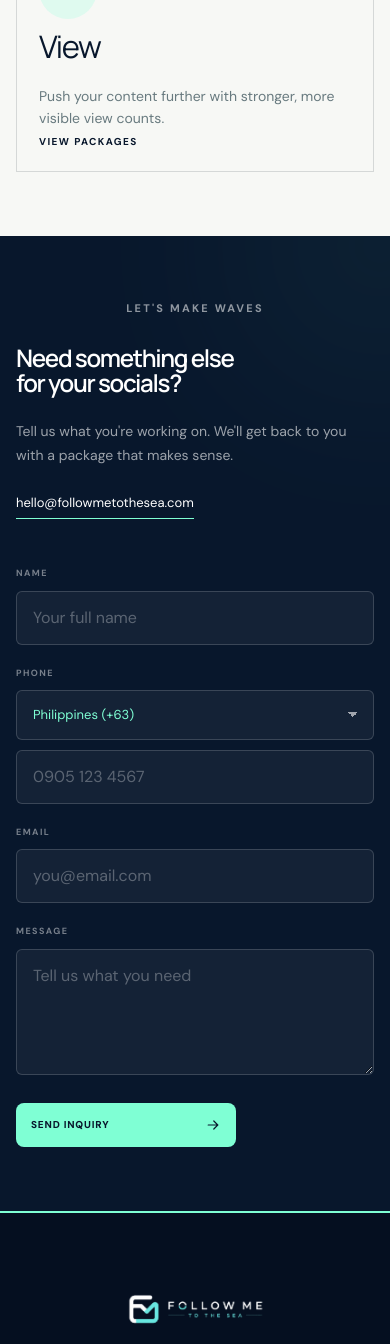
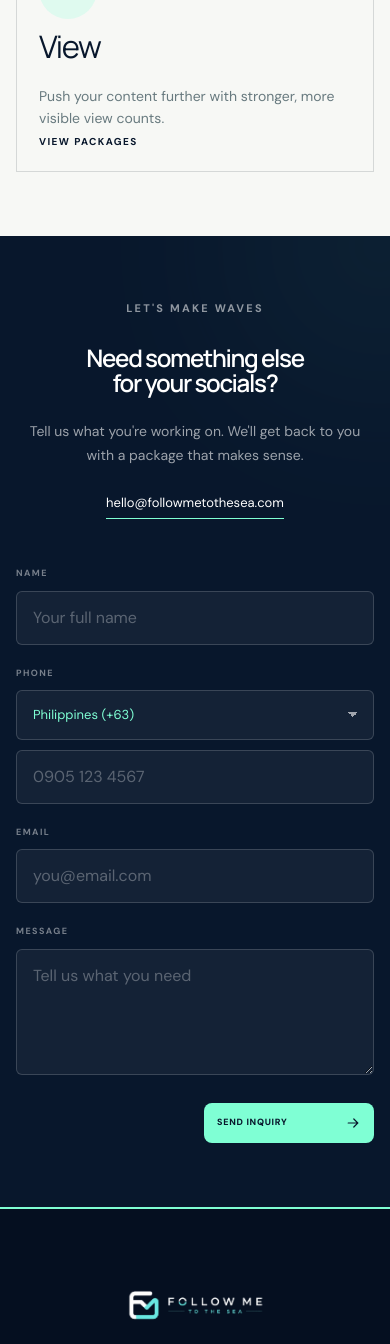
Before and after one commit to kenneth-tech/Followmetothesea, a Next.js app: page / in a window 390 px wide. Shown: the part 5011-6355 px from the top of the page. Built offline with nearby package versions, Linux system fonts and the light colour scheme.

Commit message:
Minor Fix

```diff
--- a/package.json
+++ b/package.json
@@ -11,6 +11,7 @@
   },
   "dependencies": {
     "@supabase/supabase-js": "^2.112.3",
+    "@vercel/analytics": "^2.0.1",
     "@vercel/speed-insights": "^2.0.0",
     "libphonenumber-js": "^1.13.9",
     "next": "16.2.12",
--- a/src/app/globals.css
+++ b/src/app/globals.css
@@ -2336,10 +2336,11 @@ footer nav svg {
   align-items: center;
   align-self: flex-end;
   appearance: none;
-  background: var(--aqua);
-  border: 1px solid var(--aqua);
+  background: var(--navy);
+  border: 1px solid var(--navy);
   border-radius: 0;
-  color: var(--navy);
+  box-shadow: 0 12px 26px rgba(8,23,44,.16);
+  color: white;
   cursor: pointer;
   display: inline-flex;
   font: inherit;
@@ -2362,10 +2363,10 @@ footer nav svg {
 
 .package-options .package-subscribe-button:hover,
 .package-options .package-subscribe-button:focus-visible {
-  background: var(--navy);
-  border-color: var(--navy);
-  box-shadow: 0 10px 24px rgba(8,23,44,.14);
-  color: white;
+  background: var(--aqua);
+  border-color: var(--aqua);
+  box-shadow: 0 16px 32px rgba(8,23,44,.22);
+  color: var(--navy);
   transform: translateY(-2px);
 }
 
@@ -2845,8 +2846,14 @@ footer nav svg {
     min-width: 0;
   }
 
+  .contact-copy {
+    text-align: center;
+  }
+
   .contact-copy > p:not(.section-kicker) {
     font-size: 14px;
+    margin-left: auto;
+    margin-right: auto;
   }
 
   .contact-copy > a {
@@ -3109,13 +3116,14 @@ footer nav svg {
   }
 
   .contact-form button {
-    font-size: 10px;
-    margin-left: 0;
+    font-size: 9px;
+    justify-self: end;
+    margin-left: auto;
     margin-top: 6px;
-    max-width: 220px;
-    min-height: 44px;
-    padding: 12px 15px;
-    width: 100%;
+    max-width: 170px;
+    min-height: 40px;
+    padding: 10px 13px;
+    width: min(170px, 100%);
   }
 
   .contact-form button svg {
```
Also changed, not shown: 1 other file (tests, documents, lock files or other folders).
